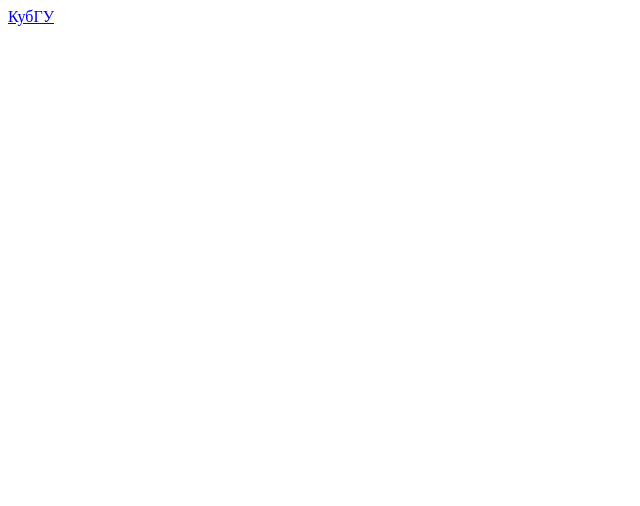
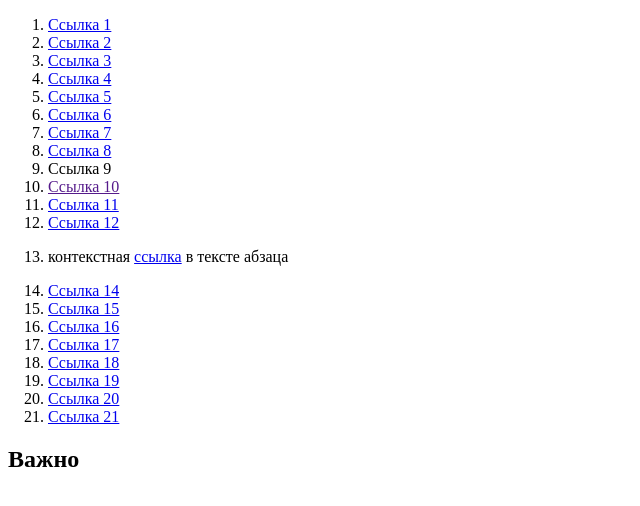
Before and after one commit to MaximLaptev/MaximLaptev.github.io, a plain HTML site: page index.html in a window 1280 px wide. Shown: the whole page, without its empty margins (0-640 px from the left). Drawn offline with Linux system fonts and the light colour scheme.

Commit message:
Update index.html

```diff
--- a/index.html
+++ b/index.html
@@ -1,14 +1,99 @@
 <!DOCTYPE html>
-<html>
-  <head>
+<html lang="en">
+<head>
     <meta charset="UTF-8">
-    <title>Заголовок моей страницы</title>
-  </head>
+    <meta http-equiv="X-UA-Compatible" content="IE=edge">
+    <meta name="viewport" content="width=device-width, initial-scale=1.0">
+    <title>Ссылки</title>
+</head>
 <body>
-  <a href="https://www.kubsu.ru/"
-title="Официальный сайт
-Кубанского государственного
-университета">КубГУ</a>
+    <ol>
+        <li>
+            <a href="http://www.yandex.ru" title="абсолютная гиперссылка на главную страницу сайта">Ссылка 1</a>
+        </li>
 
+        <li>
+            <a href="https://html5css.ru/" title="абсолютную на главную сайта в протоколе https">Ссылка 2</a>
+        </li>
+
+        <li>
+            <a href="https://html5css.ru/" title="абсолютную на главную сайта в протоколе https">Ссылка 3</a>
+        </li>
+
+        <li>
+            <a href="https://html5css.ru/" title="абсолютную на главную сайта в протоколе https">Ссылка 4</a>
+        </li>
+
+        <li>
+            <a href="http://example.com/page#element_id">Ссылка 5</a>
+        </li>
+
+        <li>
+            <a href="#t1" title="ссылка на фрагмент текущей страницы;">Ссылка 6</a>
+        </li>
+
+        <li>
+            <a href="http://example.com?productid=12&utm_source=google" title="ссылка с двумя параметрами в URL;">Ссылка 7</a>
+        </li>
+
+        <li>
+            <a href="https://html5css.ru/" title="абсолютную на главную сайта в протоколе https">Ссылка 8</a>
+        </li>
+
+        <li>
+            <a title="Ссылка без href">Ссылка 9</a>
+        </li>
+
+        <li>
+            <a href="">Ссылка 10</a>
+        </li>
+
+        <li>
+            <a href="https://html5css.ru/" title="абсолютную на главную сайта в протоколе https">Ссылка 11</a>
+        </li>
+
+        <li>
+            <a href="http://example.com/" rel="nofollow">Ссылка 12</a>
+        </li>
+
+        <li>
+            <p>
+                контекстная <a href="https://html5css.ru/" title="абсолютную на главную сайта в протоколе https">ссылка</a> в тексте абзаца
+            </p>
+        </li>
+
+        <li>
+            <a href="https://html5css.ru/" title="абсолютную на главную сайта в протоколе https">Ссылка 14</a>
+        </li>
+
+        <li>
+            <a href="https://html5css.ru/" title="абсолютную на главную сайта в протоколе https">Ссылка 15</a>
+        </li>
+
+        <li>
+            <a href="https://html5css.ru/" title="абсолютную на главную сайта в протоколе https">Ссылка 16</a>
+        </li>
+
+        <li>
+            <a href="https://html5css.ru/" title="абсолютную на главную сайта в протоколе https">Ссылка 17</a>
+        </li>
+
+        <li>
+            <a href="https://html5css.ru/" title="абсолютную на главную сайта в протоколе https">Ссылка 18</a>
+        </li>
+
+        <li>
+            <a href="https://html5css.ru/" title="абсолютную на главную сайта в протоколе https">Ссылка 19</a>
+        </li>
+
+        <li>
+            <a href="https://html5css.ru/" title="абсолютную на главную сайта в протоколе https">Ссылка 20</a>
+        </li>
+
+        <li>
+            <a href="https://html5css.ru/" title="абсолютную на главную сайта в протоколе https">Ссылка 21</a>
+        </li>
+    </ol>
+    <h2 id="t1">Важно</h2>
 </body>
 </html>
```
